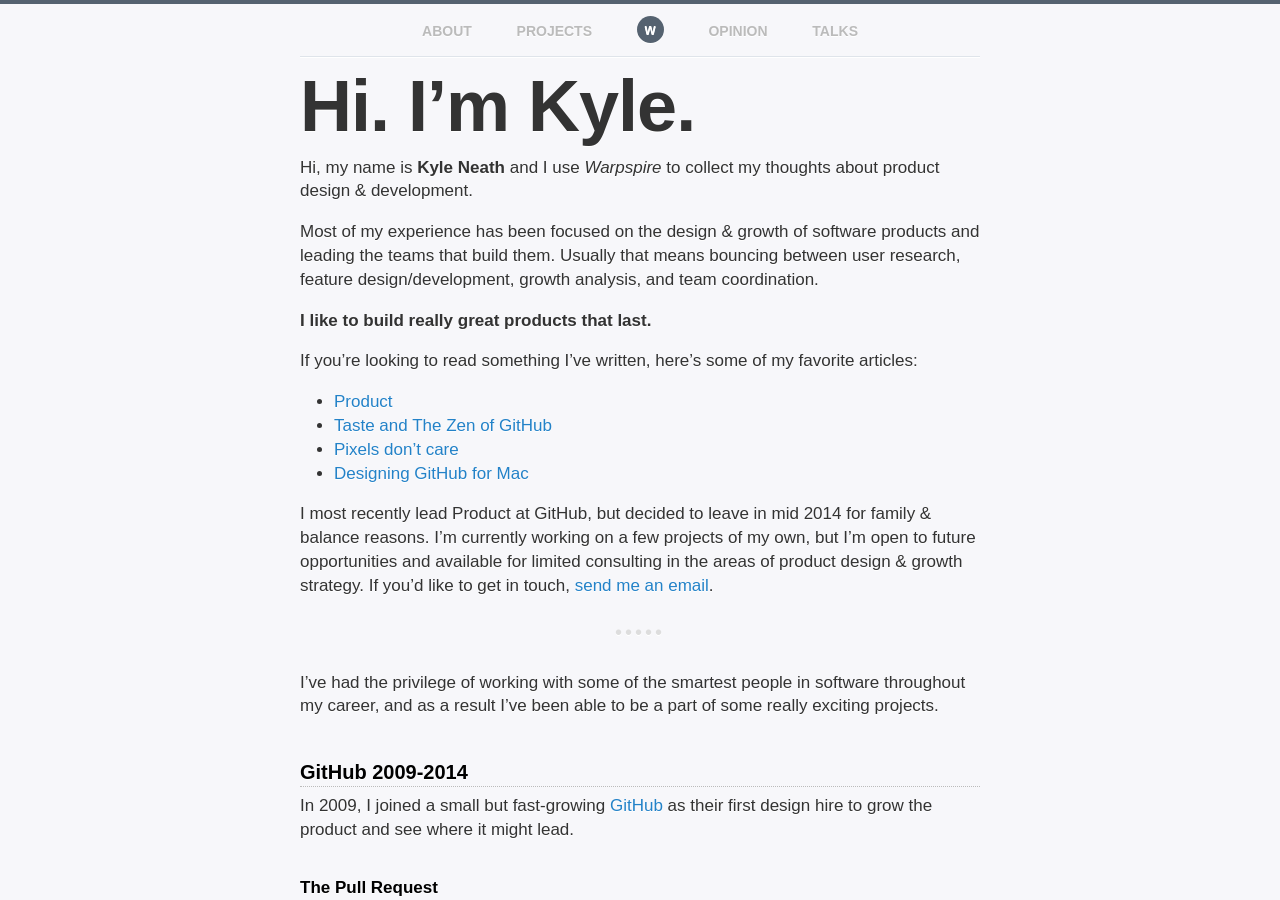
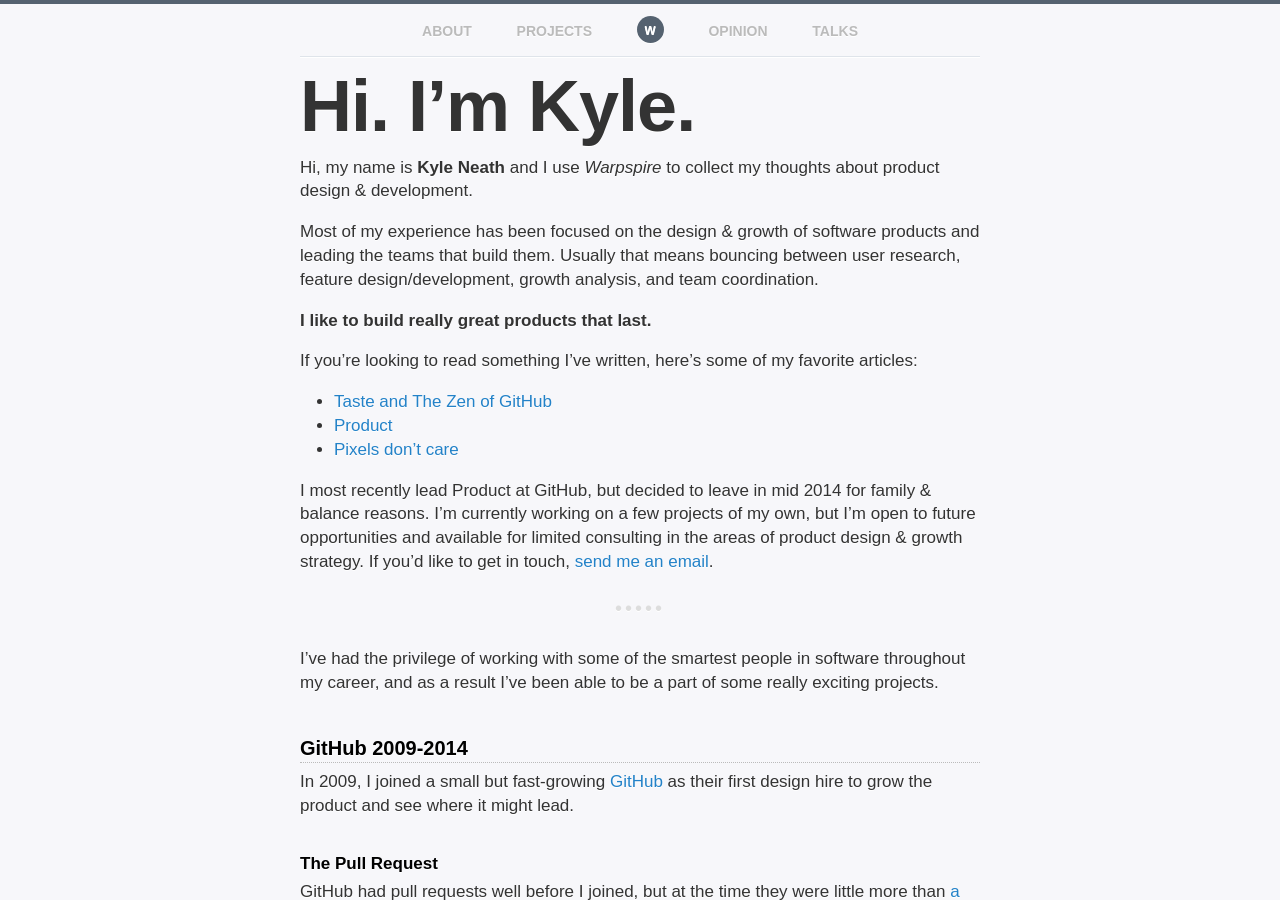
Before and after one commit to kneath/kneath.github.com, a Jekyll site: the page built from about/index.md, in a window 1280 px wide and 900 px high. Built offline with Jekyll 4.4.1, drawn with Linux system fonts in a browser that asks for light colours; Markdown is read by kramdown in place of the engine named in the settings; comment, search, counter and statistics services are not loaded.

Commit message:
Three is the magic number

```diff
--- a/about/index.md
+++ b/about/index.md
@@ -13,10 +13,9 @@
 
 If you're looking to read something I've written, here's some of my favorite articles:
 
+* [Taste and The Zen of GitHub](/posts/taste/)
 * [Product](/posts/product/)
-* [Taste and The Zen of GitHub](/posts/taste/)
 * [Pixels don't care](/posts/pixels-dont-care/)
-* [Designing GitHub for Mac](/posts/designing-github-mac/)
 
 I most recently lead Product at GitHub, but decided to leave in mid 2014 for family & balance reasons. I'm currently working on a few projects of my own, but I'm open to future opportunities and available for limited consulting in the areas of product design & growth strategy. If you'd like to get in touch, <a href="mailto:kyle@warpspire.com">send me an email</a>.
 
```
